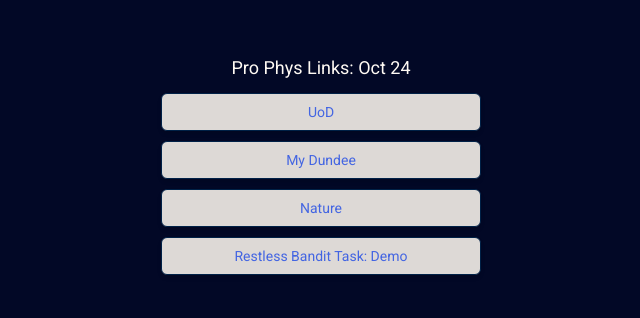
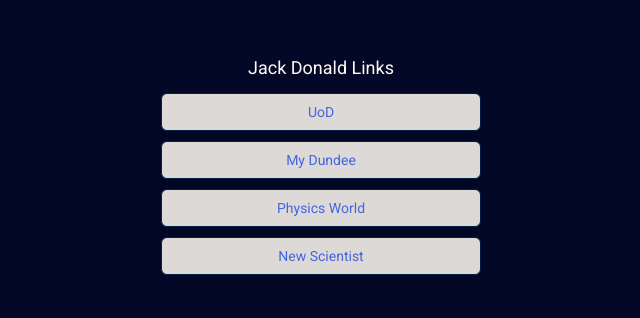
Before and after one commit to JackDonald123/UniPhysics, a plain HTML site: page index.html in a window 1280 px wide. Shown: the part 224-542 px from the top of the page, without its empty margins (319-959 px from the left). Drawn offline with Linux system fonts and the light colour scheme.

Commit message:
Update index.html

```diff
--- a/index.html
+++ b/index.html
@@ -15,13 +15,13 @@
 <body>
 
   <div class="container">
-    <h2>Pro Phys Links: Oct 24</h2>
+    <h2>Jack Donald Links</h2>
     <p></p>
     <div class="link-container">
       <a href="https://www.dundee.ac.uk/" class="link">UoD</a>
       <a href="https://my.dundee.ac.uk/ultra/institution-page" class="link">My Dundee</a>
-      <a href="https://www.nature.com/" class="link">Nature</a>
-      <a href="https://gilbertson2209.github.io/thal-val/" class="link">Restless Bandit Task: Demo</a>
+      <a href="https://physicsworld.com/" class="link">Physics World</a>
+      <a href="https://institutions.newscientist.com/" class="link">New Scientist</a>
     </div>
   </div>
 </body>
```
